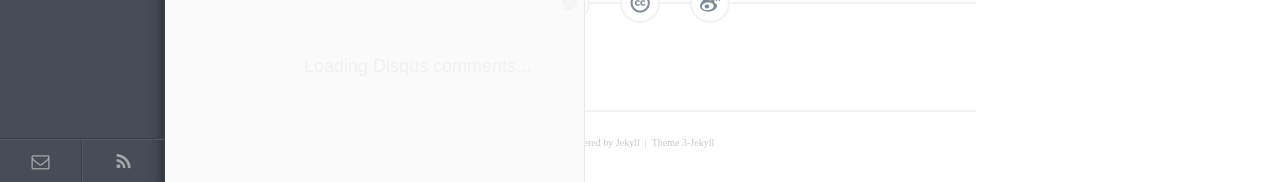
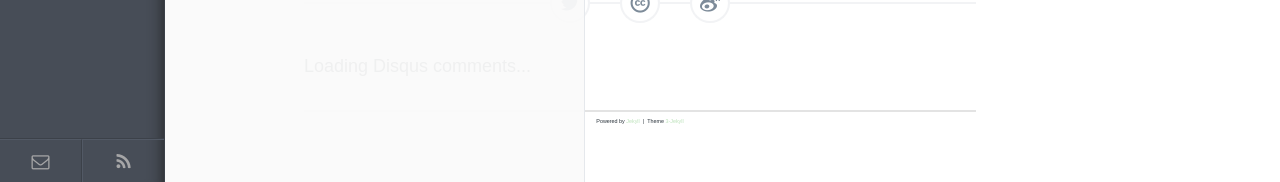
Before and after one commit to enlipan/enlipan.github.io, a Jekyll site: the page built from _posts/2015-3-8-interview-knowledge.md, in a window 1280 px wide. Shown: the part 1157-1339 px from the top of the page. Built offline with Jekyll 4.4.1, drawn with Linux system fonts in a browser that asks for light colours; comment, search, counter and statistics services are not loaded.

Commit message:
update front

```diff
--- a/_layouts/post.html
+++ b/_layouts/post.html
@@ -18,4 +18,4 @@
   <a href="http://disqus.com" class="dsq-brlink" target="_blank">Loading Disqus comments...</a>
 </div> <!-- end #disqus_thread -->
 
-<p id="copyright"><font size="1px" face="French Script MT" color="#C8C8C8" >Powered by <a href="http://jekyllrb.com" target="_blank">Jekyll</a></font><font size="1px" face="French Script MT" color="#C8C8C8" >&nbsp;&nbsp;|&nbsp;&nbsp;Theme <a href="https://github.com/P233/3-Jekyll" target="_blank">3-Jekyll</a></font></p>
+<p id="copyright">Powered by <a href="http://jekyllrb.com" target="_blank">Jekyll</a>&nbsp;&nbsp;|&nbsp;&nbsp;Theme <a href="https://github.com/P233/3-Jekyll" target="_blank">3-Jekyll</a></p>
--- a/assets/css/style.css
+++ b/assets/css/style.css
@@ -593,13 +593,13 @@
 #copyright {
   margin: 0;
   padding-top: 1em;
-  font-size: .9em;
+  font-size: .3em;
   text-align: center;
-  border-top: 2px solid rgba(229, 232, 236, 0.5); }
+  border-top: 2px solid rgba(200,200,200, 0.5); }
   #copyright > a {
-    color: #2eb695; }
+    color: #BDE2BB; }
     #copyright > a:hover {
-      text-decoration: underline; }
+      text-decoration: none; }
 
 /*---------------------------------*\
    Fullscreen Style
```
